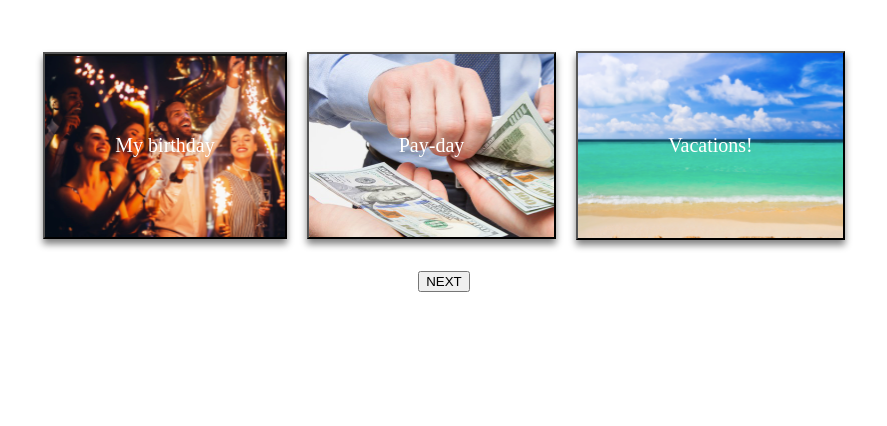
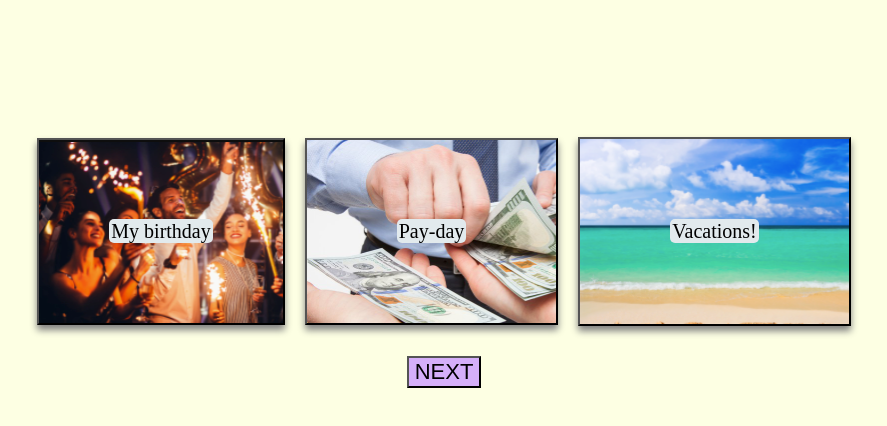
Before and after one commit to greciacas/what-is-your-spirit-animal, a React (Create React App) app in the folder client/: page /question1 in a window 1280 px wide. Shown: the top 426 px of the page, without its empty margins (196-1083 px from the left). Built offline with nearby package versions, Linux system fonts and the light colour scheme; no server answers.

Commit message:
some styling

```diff
--- a/client/src/App.css
+++ b/client/src/App.css
@@ -1,38 +1,26 @@
 .App {
+  font-size: 20px;
   text-align: center;
+  font-family: fantasy;
+  padding: 80px 30px;
 }
 
-.App-logo {
-  height: 40vmin;
-  pointer-events: none;
+body {
+  background-color: rgba(253, 255, 225, 0.92);
 }
 
-@media (prefers-reduced-motion: no-preference) {
-  .App-logo {
-    animation: App-logo-spin infinite 20s linear;
-  }
+.highlight {
+  background-color: rgb(226, 234, 237);
+  padding: 1px 2px;
+  border-radius: 5px;
 }
 
-.App-header {
-  background-color: #282c34;
-  min-height: 100vh;
-  display: flex;
-  flex-direction: column;
-  align-items: center;
-  justify-content: center;
-  font-size: calc(10px + 2vmin);
-  color: white;
+button {
+  background-color: rgb(213, 175, 249);
+  font-size: 22px;
+  cursor: pointer;
 }
 
-.App-link {
-  color: #61dafb;
+button:hover {
+  box-shadow: 0px 5px 7px grey;
 }
-
-@keyframes App-logo-spin {
-  from {
-    transform: rotate(0deg);
-  }
-  to {
-    transform: rotate(360deg);
-  }
-}
--- a/client/src/App.js
+++ b/client/src/App.js
@@ -7,6 +7,7 @@ import Question1 from './components/Question1';
 import Question2 from './components/Question2';
 import Question3 from './components/Question3';
 import Question4 from './components/Question4';
+import ResultsPage from './components/ResultsPage';
 
 
 const airtableKey = process.env.REACT_APP_AIRTABLE_KEY;
@@ -34,6 +35,7 @@ function App() {
     <div className="App">
       <Route exact path='/' >
         <h1>What's Your Spirit Animal?!</h1>
+        <h3>Let's Find Out..</h3>
         <Link to='/question1'>
           <button type='button' >START</button>
         </Link>
@@ -42,6 +44,7 @@ function App() {
       <Route exact path='/question2'> <Question2 question={questions.second} /> </Route>
       <Route exact path='/question3'> <Question3 question={questions.third} /> </Route>
       <Route exact path='/question4'> <Question4 question={questions.fourth} /> </Route>
+      <Route exact path='/results'> <ResultsPage/> </Route>
     </div>
   );
 }
--- a/client/src/components/Question1.jsx
+++ b/client/src/components/Question1.jsx
@@ -6,7 +6,7 @@ import image3 from './images/vacation.png';
 
 const Button1 = styled.button`
     background-image: url(${image1});
-    color: white;
+    color: black;
     font-size: 20px;
     font-family: Times New Roman;
     padding: 80px 70px;
@@ -35,9 +35,9 @@ function Question1(props) {
     <>
     <div>
       <h1>{props.question} </h1>
-      <Button1 onClick={handleClick} >My birthday</Button1>
-      <Button2 onClick={handleClick} >Pay-day</Button2>
-      <Button3 onClick={handleClick} >Vacations!</Button3>
+      <Button1 onClick={handleClick}> <span className='highlight'> My birthday </span> </Button1>
+      <Button2 onClick={handleClick}> <span className='highlight'> Pay-day </span> </Button2>
+      <Button3 onClick={handleClick}> <span className='highlight'> Vacations! </span> </Button3>
     </div>
 
     <div>
--- a/client/src/components/Question2.jsx
+++ b/client/src/components/Question2.jsx
@@ -6,7 +6,7 @@ import image3 from './images/reality.png';
 
 const Button1 = styled.button`
     background-image: url(${image1});
-    color: white;
+    color: black;
     font-size: 20px;
     font-family: Times New Roman;
     padding: 90px 30px;
@@ -35,9 +35,9 @@ function Question2(props) {
       <>
       <div>
         <h1>{props.question} </h1>
-        <Button1 className='option-1' onClick={handleClick} >Horror/Thrill</Button1>
-        <Button2 className='option-2' onClick={handleClick} >Comedy/Rom-Com</Button2>
-        <Button3 className='option-3' onClick={handleClick} >I Prefer Reality-TV</Button3>
+        <Button1 className='option-1' onClick={handleClick}> <span className='highlight'>Horror/Thrill</span> </Button1>
+        <Button2 className='option-2' onClick={handleClick}> <span className='highlight'>Comedy/Rom-Com</span> </Button2>
+        <Button3 className='option-3' onClick={handleClick}> <span className='highlight'>I Prefer Reality-TV</span> </Button3>
       </div>
 
       <div>
--- a/client/src/components/Question3.jsx
+++ b/client/src/components/Question3.jsx
@@ -6,7 +6,7 @@ import image3 from './images/metime.png';
 
 const Button1 = styled.button`
     background-image: url(${image1});
-    color: white;
+    color: black;
     font-size: 20px;
     font-family: Times New Roman;
     padding: 90px 55px;
@@ -35,9 +35,9 @@ function Question3(props) {
     <>
     <div>
       <h1>{props.question} </h1>
-      <Button1 className='option-1' onClick={handleClick} >Catch Up On Work</Button1>
-      <Button2 className='option-2' onClick={handleClick} >Hang Out With Family & Friends</Button2>
-      <Button3 className='option-3' onClick={handleClick} >Me Time!</Button3>
+      <Button1 className='option-1' onClick={handleClick}> <span className='highlight'>Catch Up On Work</span> </Button1>
+      <Button2 className='option-2' onClick={handleClick}> <span className='highlight'>Hang Out With Family/Friends</span> </Button2>
+      <Button3 className='option-3' onClick={handleClick}> <span className='highlight'>Me Time!</span> </Button3>
     </div>
 
     <div>
--- a/client/src/components/Question4.jsx
+++ b/client/src/components/Question4.jsx
@@ -6,10 +6,10 @@ import image3 from './images/sleep.png';
 
 const Button1 = styled.button`
     background-image: url(${image1});
-    color: white;
+    color: black;
     font-size: 20px;
     font-family: Times New Roman;
-    padding: 120px 68px;
+    padding: 118px 66px;
     box-shadow: 0px 5px 7px grey;
     cursor: pointer;
     margin: 30px 10px;
@@ -17,7 +17,7 @@ const Button1 = styled.button`
 
 const Button2 = styled(Button1)`
   background-image: url(${image2});
-  padding: 85px 35px;
+  padding: 85px 33px;
 `;
 
 const Button3 = styled(Button1)`
@@ -35,9 +35,9 @@ function Question4(props) {
     <>
     <div>
       <h1>{props.question} </h1>
-      <Button1 className='option-1' onClick={handleClick} >None. I'm a Programmer</Button1>
-      <Button2 className='option-2' onClick={handleClick} >I Take Naps Here and There</Button2>
-      <Button3 className='option-3' onClick={handleClick} >9hrs, No Less.</Button3>
+      <Button1 className='option-1' onClick={handleClick}> <span className='highlight'>None. I'm a Programmer</span> </Button1>
+      <Button2 className='option-2' onClick={handleClick}> <span className='highlight'>I Take Naps Here and There</span> </Button2>
+      <Button3 className='option-3' onClick={handleClick}> <span className='highlight'>9hrs, No Less.</span> </Button3>
     </div>
 
     <div>
```
